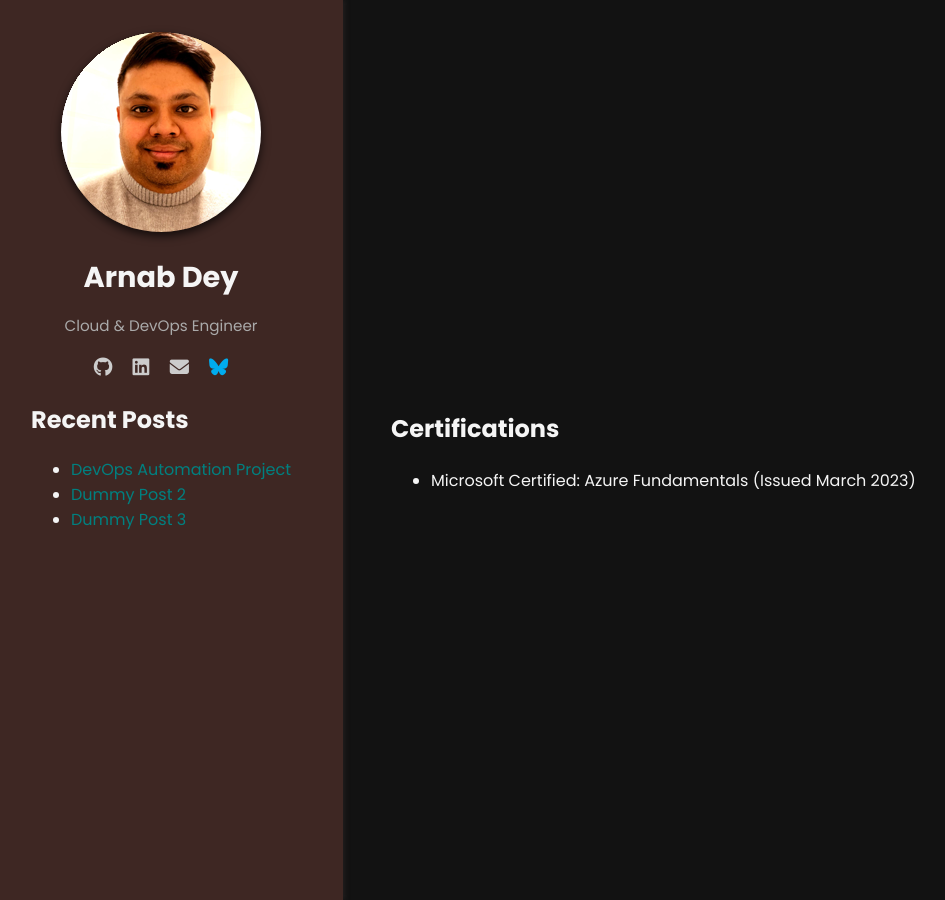
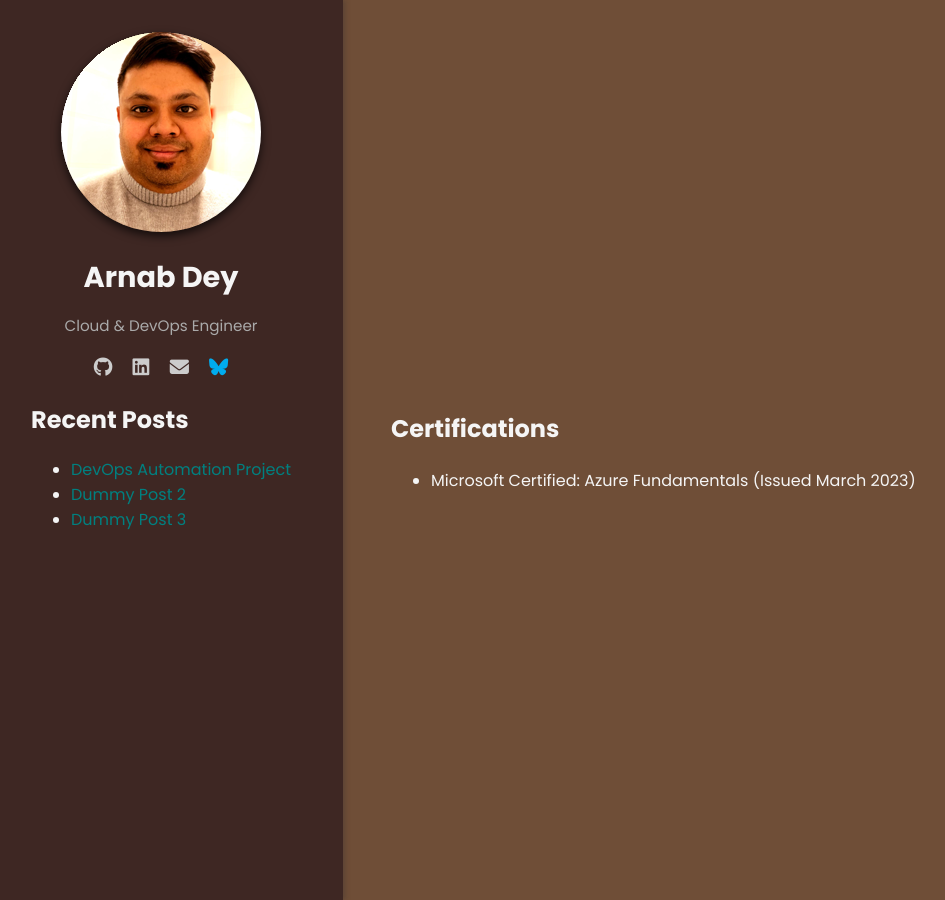
Before and after one commit to arnabdey73/arnabdey73.github.io, a Jekyll site: the page built from certifications.md, in a window 1280 px wide. Shown: the whole page, without its empty margins (21-966 px from the left). Built offline with Jekyll 4.4.1, drawn with Linux system fonts in a browser that asks for light colours; nearby versions of some CDN libraries; our own code applies the rules of GitHub Pages for plain Markdown files.

Commit message:
changing backgroud color of coffee

```diff
--- a/assets/css/style.css
+++ b/assets/css/style.css
@@ -1,7 +1,7 @@
 body {
     margin: 0;
     padding: 0;
-    background-color: #121212;
+    background-color: #6F4E37;
     color: #f5f5f5;
     font-family: 'Poppins', -apple-system, BlinkMacSystemFont, "Segoe UI", Roboto, Oxygen;
   }
```
